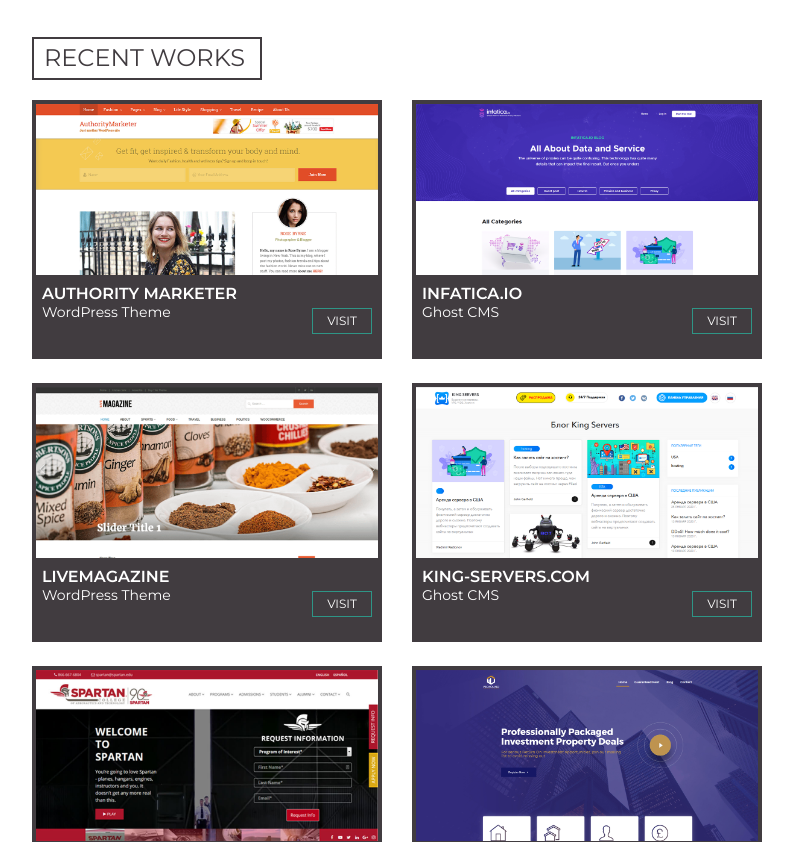
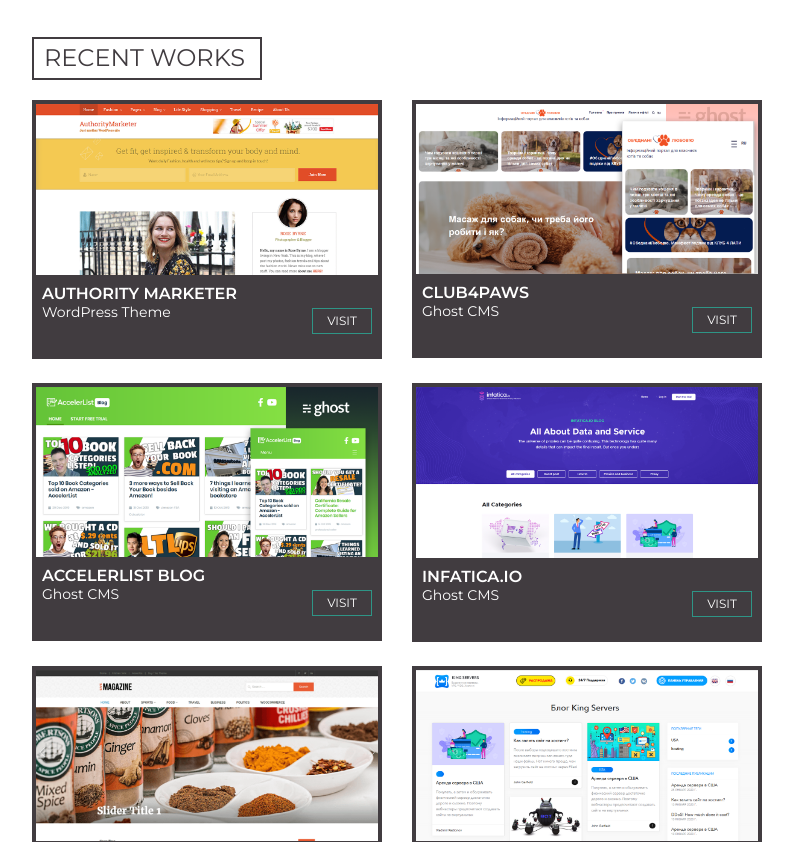
Before and after one commit to mashiur-dev/mashiur-dev.github.io, a plain HTML site: page index.html in a window 1280 px wide. Shown: the part 360-1202 px from the top of the page, without its empty margins (243-1036 px from the left). Drawn offline with nearby package versions, Linux system fonts and the light colour scheme.

Commit message:
portfolio item added

```diff
--- a/index.html
+++ b/index.html
@@ -135,6 +135,24 @@
                       <h2>Authority marketer</h2>
                       <p>WordPress Theme</p>
                       <a href="https://templatic.com/wordpress-free-themes/authority-marketer/" target="_blank">Visit</a>
+                    </div>
+                </div> <!-- End of .single-portfolio -->
+
+                <div class="col-md-6 mb-4 single-portfolio">
+                    <img src="images/portfolio/club4paws.png" alt="">
+                    <div class="portfolio-info">
+                      <h2>club4paws</h2>
+                      <p>Ghost CMS</p>
+                      <a href="https://united-by-love.club4paws.com/?dev=mrz" target="_blank">Visit</a>
+                    </div>
+                </div> <!-- End of .single-portfolio -->
+
+                <div class="col-md-6 mb-4 single-portfolio">
+                    <img src="images/portfolio/accelerlist.png" alt="">
+                    <div class="portfolio-info">
+                      <h2>Accelerlist Blog</h2>
+                      <p>Ghost CMS</p>
+                      <a href="https://accelerlist.ghost.io" target="_blank">Visit</a>
                     </div>
                 </div> <!-- End of .single-portfolio -->
 
```
Also changed, not shown: images/portfolio/accelerlist.png (added), images/portfolio/club4paws.png (added), 1 other file.
